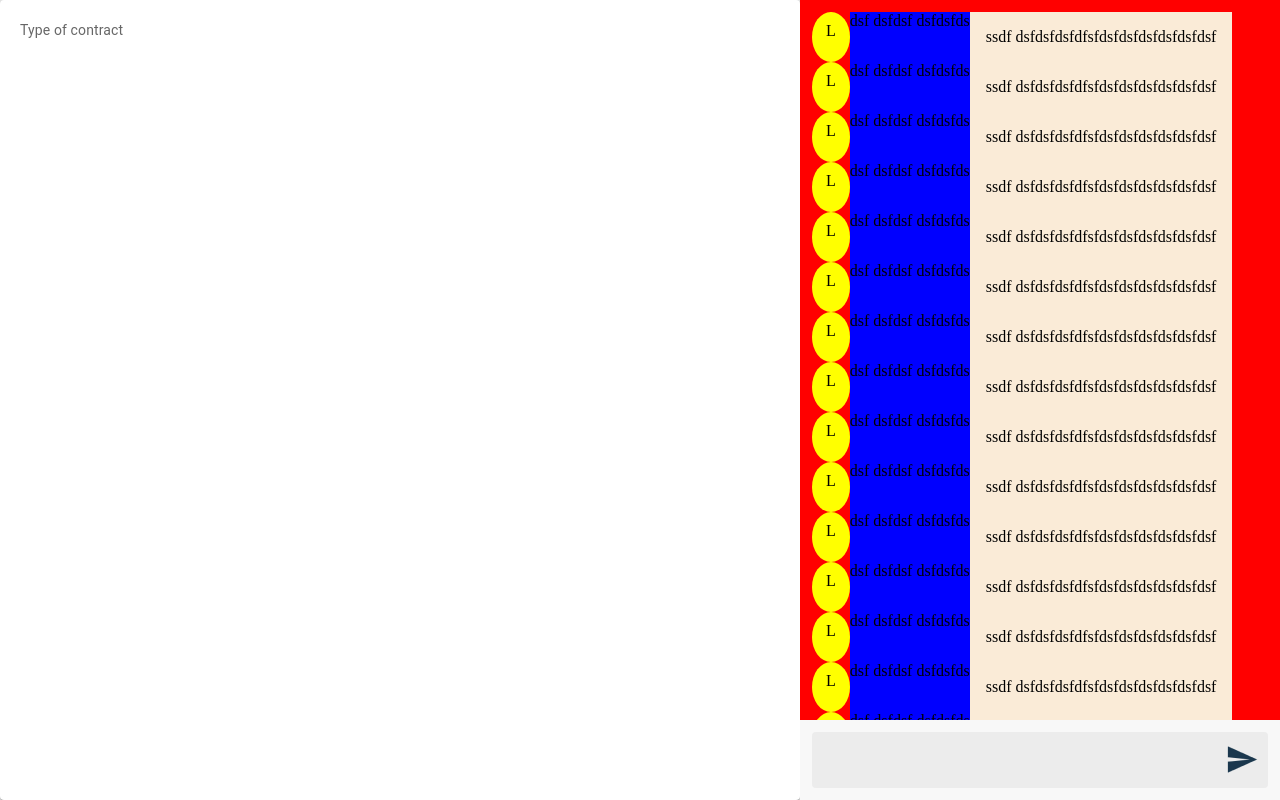
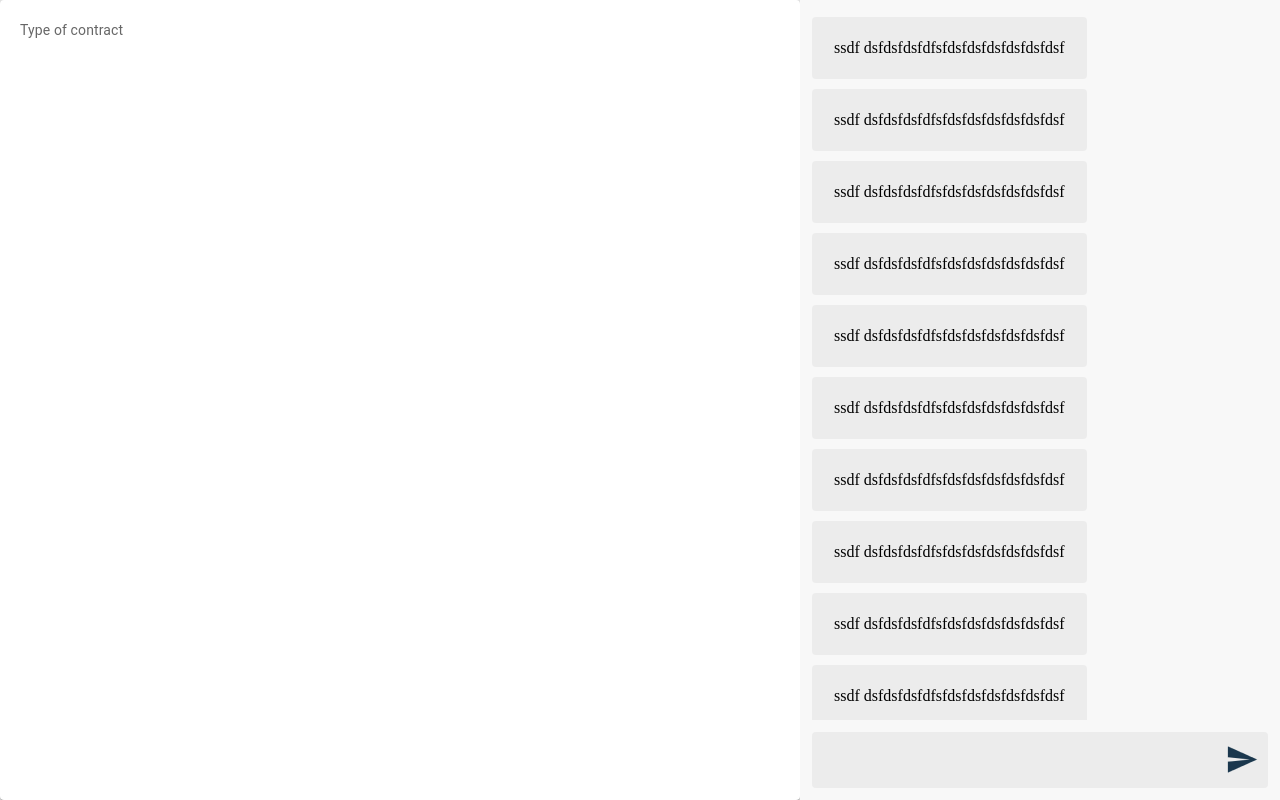
Before and after one commit to kamleshdhondge/aihackathonmonolith, a React (Create React App) app in the folder frontend/: page / in a window 1280 px wide. Both pictures are taken after a click on the button "Go to the second page". Built offline with nearby package versions, Linux system fonts and the light colour scheme.

Commit message:
Improve Chat box

```diff
--- a/frontend/src/components/Chat.css
+++ b/frontend/src/components/Chat.css
@@ -30,7 +30,6 @@
 }
 
 .messages-box {
-    background-color: red;
     box-sizing: border-box;
     display: flex;
     flex-direction: column;
@@ -69,19 +68,24 @@
     width: 100%;
     display: flex;
     box-sizing: border-box;
+    padding: 5px 0;
 }
 
 .chat-query-letter {
-    padding: 10px 14px;
+    padding: 7px 11px;
     border-radius: 50%;
-    background-color: yellow;
+    background-color: #B1D0E0;
+    color: white;
+    margin-right: 12px;
 }
 
 .chat-query-message {
-    background-color: blue;
+    margin-top: 3px;
+    font-weight: 400;
 }
 
 .chat-response {
-    padding: 16px;
-    background-color: antiquewhite;
+    padding: 22px;
+    background-color: #ECECEC;
+    border-radius: 4px;
 }
--- a/frontend/src/components/Chat.js
+++ b/frontend/src/components/Chat.js
@@ -33,8 +33,8 @@ const SubmitMessage = (props) => {
 
 const ChatQuery = (props) => {
   return <div className='chat-query-container'>
-    <div className='chat-query-letter'>L</div>
-    <div className='chat-query-message'>dsf dsfdsf dsfdsfds</div>
+    {/* <div className='chat-query-letter'>L</div> */}
+    {/* <div className='chat-query-message'>dsf dsfdsf dsfdsfds</div> */}
     <ChatResponse />
   </div>;
 }
```
